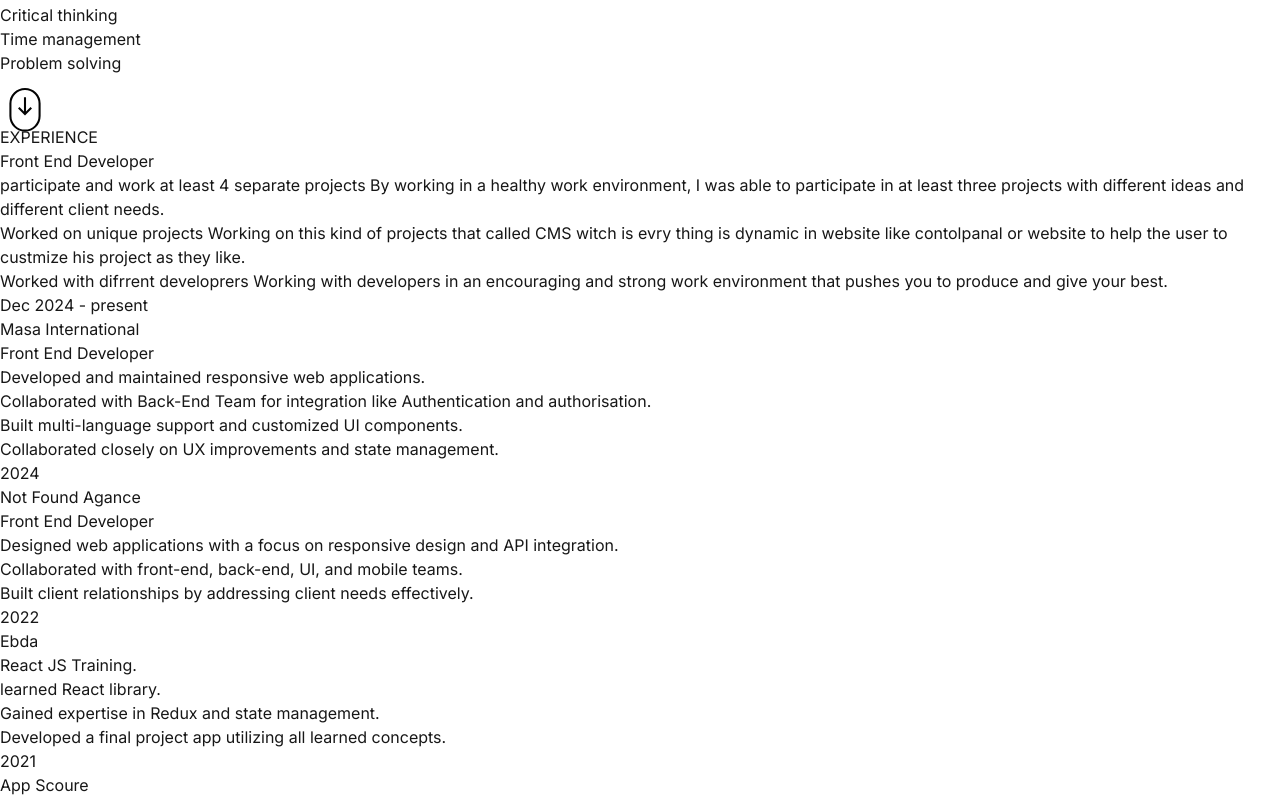
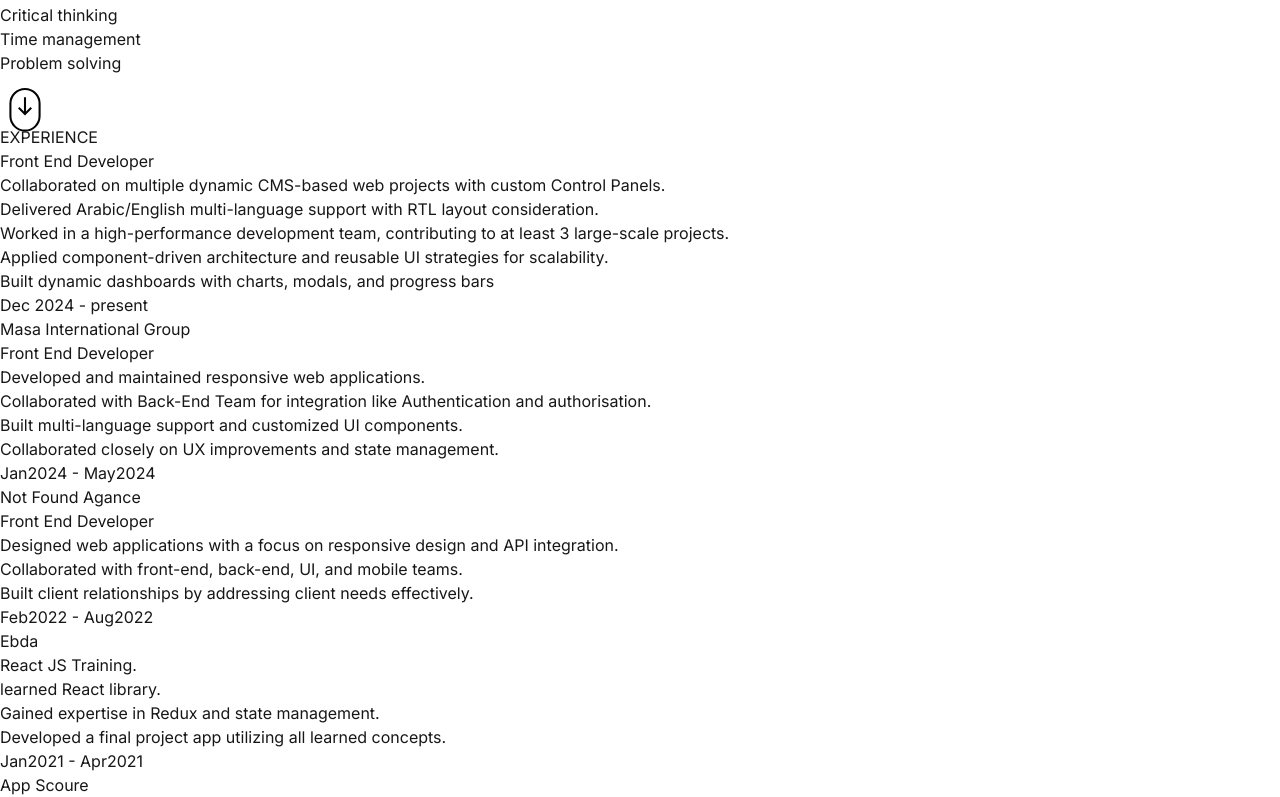
Before and after one commit to MohamdAlaa/Updated-Portofolio, a Next.js app: page /about in a window 1280 px wide. Shown: the part 950-1747 px from the top of the page. Built offline with nearby package versions, Linux system fonts and the light colour scheme.

Commit message:
Add CarePlus project to MyProjects and update About page descriptions

```diff
--- a/src/app/about/page.jsx
+++ b/src/app/about/page.jsx
@@ -242,24 +242,27 @@ const AboutPage = () => {
                     Front End Developer
                   </div>
                   {/* JOB DESC */}
-                  <div className="p-3 text-sm italic">
+                  <div className="p-3 text-[1rem] italic">
                     <ul className="list-disc ">
                       <li>
-                        participate and work at least 4 separate projects By
-                        working in a healthy work environment, I was able to
-                        participate in at least three projects with different
-                        ideas and different client needs.
+                        Collaborated on multiple dynamic CMS-based web projects
+                        with custom Control Panels.
                       </li>
                       <li>
-                        Worked on unique projects Working on this kind of
-                        projects that called CMS witch is evry thing is dynamic
-                        in website like contolpanal or website to help the user
-                        to custmize his project as they like.
+                        Delivered Arabic/English multi-language support with RTL
+                        layout consideration.
                       </li>
                       <li>
-                        Worked with difrrent developrers Working with developers
-                        in an encouraging and strong work environment that
-                        pushes you to produce and give your best.
+                        Worked in a high-performance development team,
+                        contributing to at least 3 large-scale projects.
+                      </li>
+                      <li>
+                        Applied component-driven architecture and reusable UI
+                        strategies for scalability.
+                      </li>
+                      <li>
+                        Built dynamic dashboards with charts, modals, and
+                        progress bars
                       </li>
                     </ul>
                   </div>
@@ -269,7 +272,7 @@ const AboutPage = () => {
                   </div>
                   {/* JOB COMPANY */}
                   <div className="p-1 text-sm font-semibold bg-white rounded w-fit">
-                    Masa International
+                    Masa International Group
                   </div>
                 </div>
               </div>
@@ -283,7 +286,7 @@ const AboutPage = () => {
                     Front End Developer
                   </div>
                   {/* JOB DESC */}
-                  <div className="p-3 text-sm italic">
+                  <div className="p-3 text-[1rem] italic">
                     <ul className="list-disc ">
                       <li>
                         Developed and maintained responsive web applications.
@@ -304,7 +307,7 @@ const AboutPage = () => {
                   </div>
                   {/* JOB DATE */}
                   <div className="p-3 text-sm font-semibold text-red-400">
-                    2024
+                    Jan2024 - May2024
                   </div>
                   {/* JOB COMPANY */}
                   <div className="p-1 text-sm font-semibold bg-white rounded w-fit">
@@ -341,7 +344,7 @@ const AboutPage = () => {
                     Front End Developer
                   </div>
                   {/* JOB DESC */}
-                  <div className="p-3 text-sm italic">
+                  <div className="p-3 text-[1rem] italic">
                     <ul className="list-disc ">
                       <li>
                         Designed web applications with a focus on responsive
@@ -359,7 +362,7 @@ const AboutPage = () => {
                   </div>
                   {/* JOB DATE */}
                   <div className="p-3 text-sm font-semibold text-red-400">
-                    2022
+                    Feb2022 - Aug2022
                   </div>
                   {/* JOB COMPANY */}
                   <div className="p-1 text-sm font-semibold bg-white rounded w-fit">
@@ -376,7 +379,7 @@ const AboutPage = () => {
                     React JS Training.
                   </div>
                   {/* JOB DESC */}
-                  <div className="p-3 text-sm italic">
+                  <div className="p-3 text-[1rem] italic">
                     <ul className="list-disc ">
                       <li>learned React library.</li>
                       <li>Gained expertise in Redux and state management.</li>
@@ -388,7 +391,7 @@ const AboutPage = () => {
                   </div>
                   {/* JOB DATE */}
                   <div className="p-3 text-sm font-semibold text-red-400">
-                    2021
+                    Jan2021 - Apr2021
                   </div>
                   {/* JOB COMPANY */}
                   <div className="p-1 text-sm font-semibold bg-white rounded w-fit">
--- a/src/app/globals.css
+++ b/src/app/globals.css
@@ -1,7 +1,8 @@
+@import url("https://fonts.googleapis.com/css2?family=Cairo:wght@100;200;300;400;500;600;700;800;900&display=swap");
+
 @tailwind base;
 @tailwind components;
 @tailwind utilities;
-
 
 @media (prefers-color-scheme: dark) {
   :root {
@@ -17,7 +18,7 @@
 body {
   color: var(--foreground);
   background: var(--background);
-  font-family: Arial, Helvetica, sans-serif;
+  font-family: "Cairo", Arial, Helvetica, sans-serif;
 }
 
 /* Navbar Component */
--- a/src/app/layout.js
+++ b/src/app/layout.js
@@ -5,7 +5,8 @@ import TransitionProvider from "@/components/TransitionProvider";
 const inter = Inter({ subsets: ["latin"] });
 export const metadata = {
   title: "Mohamed Alaa",
-  description: "",
+  description:
+    "Portfolio website of Mohamed Alaa, a skilled web developer specializing in React, Next.js, and modern web technologies. Explore projects, skills, and contact information.",
 };
 
 export default function RootLayout({ children }) {
```
Also changed, not shown: src/app/portfolio/page.jsx (+49 -4 lines), src/components/Proiects.jsx (+12 -0 lines), public/20.webp (added).
